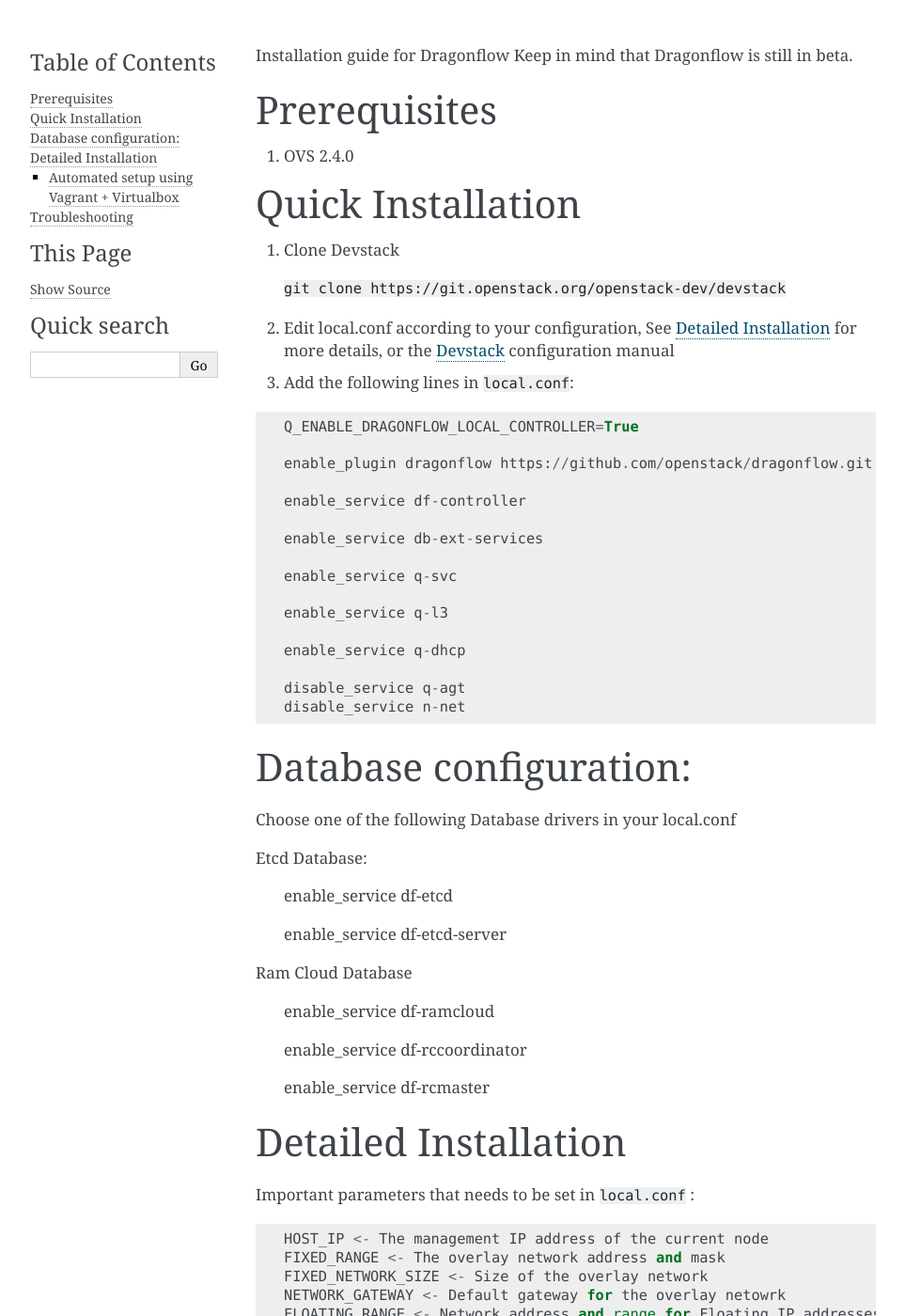
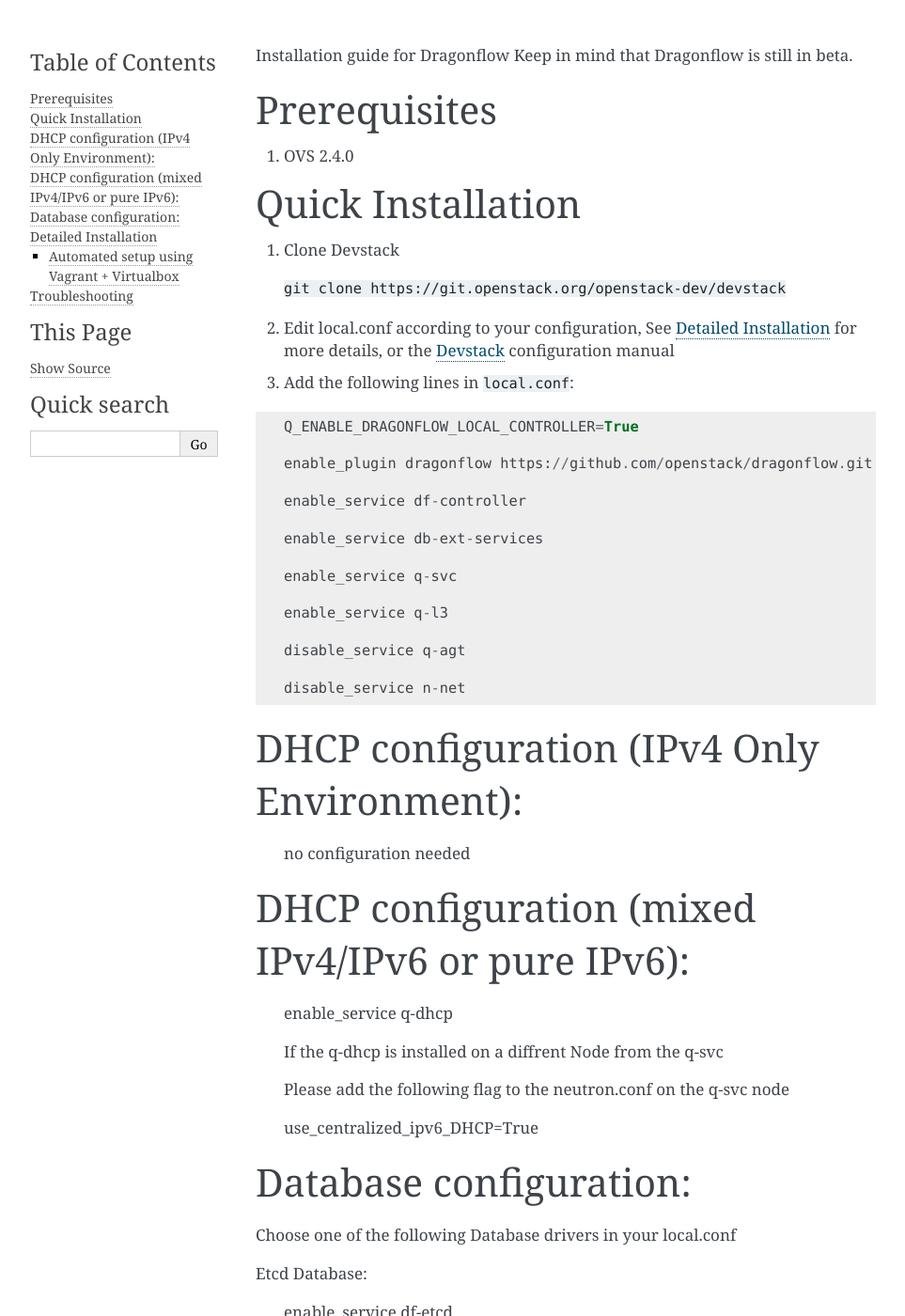
Before and after one commit to openstack-archive/dragonflow, a Sphinx documentation site: the page built from doc/source/readme.rst, in a window 1280 px wide and 1400 px high. Shown: the whole window at 94% size, without its empty margins (148-1111 px from the left). Built offline with Sphinx 7.4.7, drawn with Linux system fonts in a browser that asks for light colours.

Commit message:
Added DHCP configuration documentation
Change-Id: I0cb540e95bd8f14aff4674f683a635cb35cc3b59

```diff
--- a/doc/source/readme.rst
+++ b/doc/source/readme.rst
@@ -33,13 +33,29 @@
 
    enable_service q-l3
 
+   disable_service q-agt
+
+   disable_service n-net
+
+DHCP configuration (IPv4 Only Environment):
+-------------------------------------------
+
+   no configuration needed
+
+DHCP configuration (mixed IPv4/IPv6 or pure IPv6):
+--------------------------------------------------
+
    enable_service q-dhcp
 
-   disable_service q-agt
-   disable_service n-net
+   If the q-dhcp is installed on a diffrent Node from the q-svc
+
+   Please add the following flag to the neutron.conf on the q-svc node
+
+   use_centralized_ipv6_DHCP=True
+
 
 Database configuration:
--------------------
+-----------------------
 
 Choose one of the following Database drivers in your local.conf
 
```
